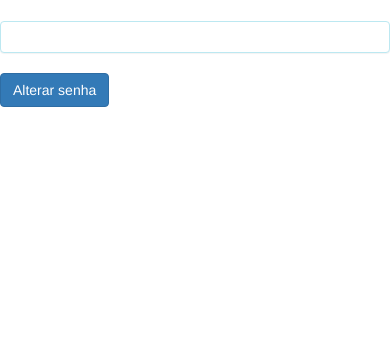
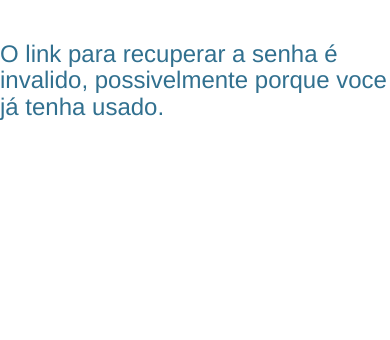
Before and after one commit to danielmessi13/ProjetoFinalPRO-INT, a Django app: template ProjetoFinal/social/templates/password_reset_confirm.html in a window 390 px wide. Shown: the part 122-462 px from the top of the page. Run offline with Django 3.2, Linux system fonts and the light colour scheme; the template is opened without the code that fills it, so the values that code supplies are empty; some libraries are stand-ins or nearby versions.

Commit message:
Fix Timeline, Fix Reset Password

```diff
--- a/ProjetoFinal/social/models.py
+++ b/ProjetoFinal/social/models.py
@@ -18,6 +18,7 @@ class Usuario(models.Model):
     foto = models.ImageField(null=True)
     sexo = models.CharField(choices=SEXO_CHOICES, null=False, max_length=12)
     user = models.OneToOneField(User, on_delete=models.CASCADE, related_name='perfil')
+    bloqueados = models.ManyToManyField('Usuario', related_name='usuarios_bloqueados')
     amigos = models.ManyToManyField('Usuario', related_name='amigos_usuario')
 
     @property
@@ -26,6 +27,10 @@ class Usuario(models.Model):
 
     def convidar(self, perfil_convidado):
         Convite.objects.create(convidado=perfil_convidado, solicitante=self)
+
+    def bloquear(self, perfil_a_bloquear):
+        self.bloqueados.add(perfil_a_bloquear)
+        perfil_a_bloquear.bloqueados.add(self)
 
     def timeline(self):
         posts = list(self.usuario_postagem.filter())
--- a/ProjetoFinal/social/templates/home.html
+++ b/ProjetoFinal/social/templates/home.html
@@ -14,7 +14,7 @@
                         <form action="{% url 'postar' %}" method="post" enctype="multipart/form-data">
                             {% csrf_token %}
                             <textarea name="texto" required class="form-control input-lg p-text-area" rows="2"
-                                      placeholder="O que você tem em mente hoje?"></textarea>
+                                      placeholder="O que você está pensando hoje, {{ request.user.perfil.nome }}?"></textarea>
                             <input name="tipo" type="hidden" id="tipo_anexo" value="False">
                             <div class="modal fade" id="anexo" tabindex="-1" role="dialog"
                                  aria-labelledby="myModalLabel">
@@ -60,7 +60,6 @@
                                     </li>
                                     <li><a href="#" onclick="setTipo('I')" data-toggle="modal" data-target="#imagem"><i
                                             class="fa fa-camera"></i></a></li>
-                                    <li><a href="#"><i class=" fa fa-question"></i></a></li>
                                 </ul>
                             </div>
                         </form>
--- a/ProjetoFinal/social/templates/password_reset_confirm.html
+++ b/ProjetoFinal/social/templates/password_reset_confirm.html
@@ -1,25 +1,32 @@
 {% extends 'base.html' %}
+
 {% block body %}
-    <div class="col-md-3"></div>
-    <div class="col-md-5"">
-        <div class="panel panel-body panel-info">
+    <div class="col-md-1"></div>
+    <div class="col-md-9">
+        {% if validlink %}
+            <h3 class="panel panel-heading">Alterar senha</h3>
+            <form method="post" class="form-horizontal" >
+                {% csrf_token %}
+                <div class="panel-body">
                     {% for field in form %}
-                <div class="form-group col-lg-12">
-                    {{ field.errors }}
+                        <div class="form-group">
                             <label>{{ field.label_tag }}</label>
                             {{ field }}
                             {% if field.help_text %}
                                 <span class="help-block">{{ field.errors }}</span>
                             {% endif %}
                         </div>
+                        {{ field.errors }}
                     {% endfor %}
+
                 </div>
-
-        <div class="panel-info">
-            <button type="submit" class="btn btn-primary">Alterar senha</button>
-        </div>
-
-
+                <button type="submit" class="btn btn-primary ">Mudar senha</button>
+            </form>
+        {% else %}
+            <h3 class="text-info">
+                O link para recuperar a senha é invalido, possivelmente porque voce já tenha usado.
+            </h3>
+        {% endif %}
     </div>
 
 {% endblock %}
```
Also changed, not shown: ProjetoFinal/social/templates/password_reset_complete.html (+13 -4 lines), ProjetoFinal/social/templates/pesquisa.html (+12 -6 lines), ProjetoFinal/social/migrations/0017_usuario_bloqueados.py (added). Lines whose indentation alone changed are shown as unchanged.
